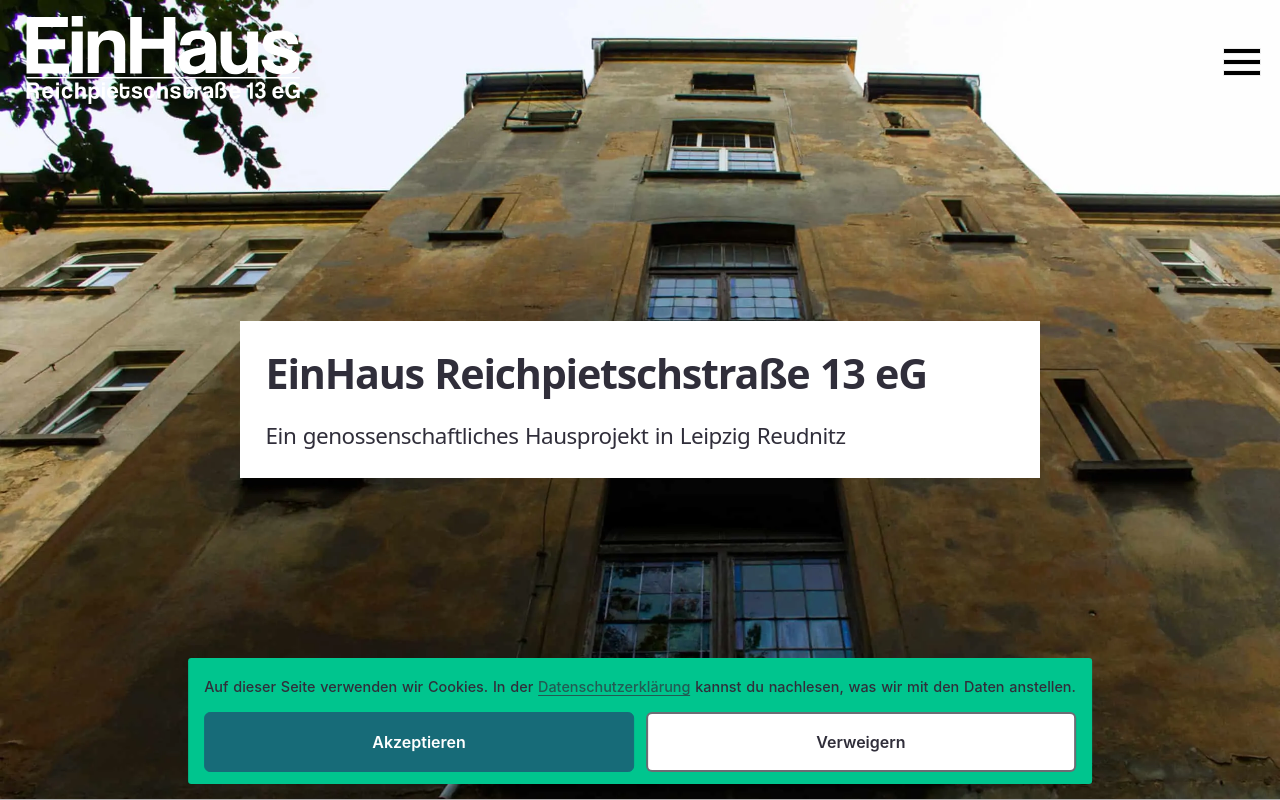
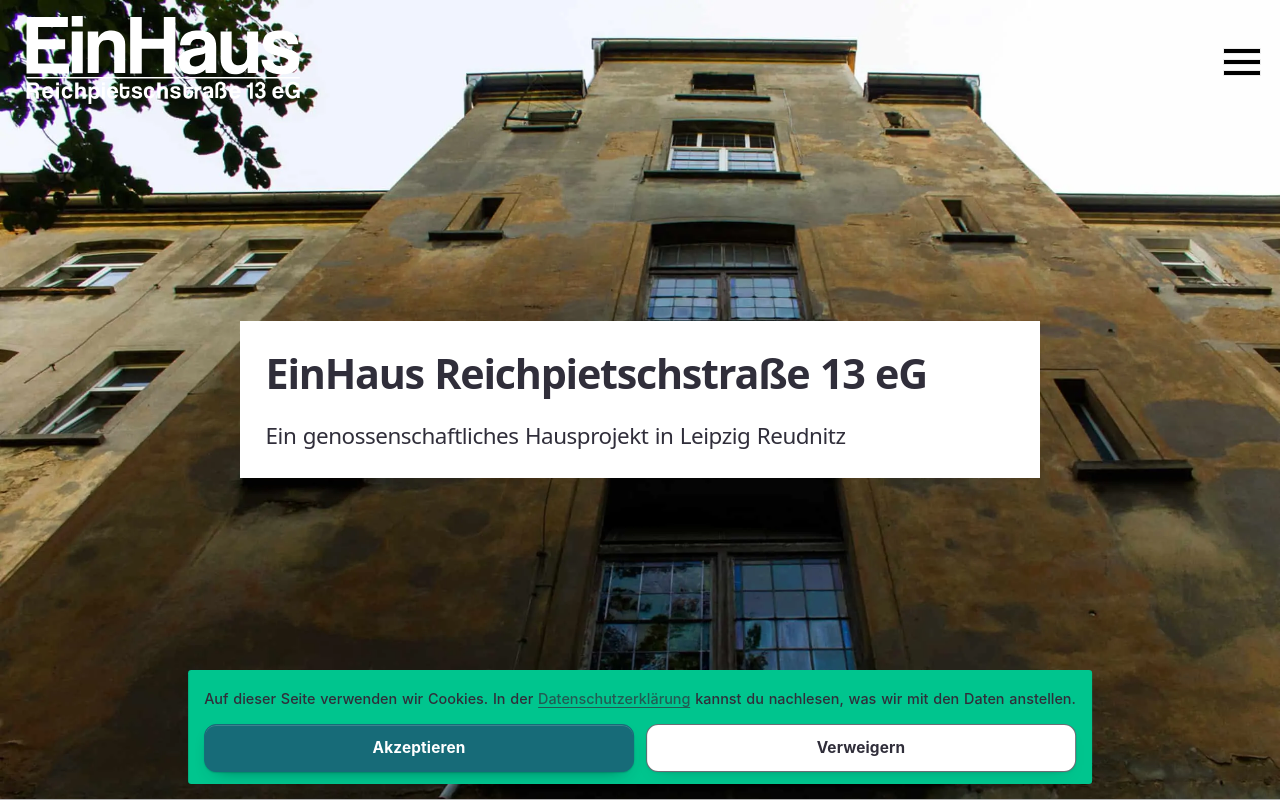
Before and after one commit to 3vincent/einhaus-leipzig, a Nuxt app: page /#bisher in a window 1280 px wide. Shown: the top 800 px of the page. Built offline with nearby package versions, Linux system fonts and the light colour scheme.

Commit message:
style: modernize shared button variants

```diff
--- a/app/assets/styles/general/basic-elements.scss
+++ b/app/assets/styles/general/basic-elements.scss
@@ -1,21 +1,27 @@
 @use 'variables';
 
 .link {
-  display: inline-block;
+  display: inline-flex;
+  align-items: center;
+  justify-content: center;
+  gap: 0.55rem;
 
   margin-top: 1.4rem;
   margin-right: 0.9rem;
   margin-bottom: 1.4rem;
   margin-left: 0px;
 
-  padding: 1rem 1.2rem;
+  min-height: 48px;
+  padding: 0.82rem 1.25rem;
   color: white;
-  border-radius: 6px;
+  border-radius: 12px;
   font-family: inherit;
-  font-weight: 600;
-  font-size: 1rem;
-  line-height: inherit;
+  font-weight: 650;
+  font-size: 0.96rem;
+  line-height: 1.2;
+  letter-spacing: 0.01em;
   text-align: center;
+  vertical-align: middle;
 
   min-width: 150px;
 
@@ -26,59 +32,114 @@
     background-color 160ms ease,
     border-color 160ms ease,
     box-shadow 160ms ease,
-    transform 160ms ease;
+    color 160ms ease,
+    transform 160ms cubic-bezier(0.2, 0.8, 0.2, 1);
 
   @media screen and (min-width: variables.$md) {
     margin-right: 1.4rem;
   }
 
   &.small {
-    padding: 0.5rem 0.6rem;
-    font-size: 0.8rem;
+    min-height: 40px;
+    min-width: 0;
+    padding: 0.58rem 0.85rem;
+    border-radius: 10px;
+    font-size: 0.84rem;
   }
 
   &.primary {
     color: white !important;
     background-color: var(--button-color);
-    border: 1px solid var(--button-color) !important;
+    border: 1px solid rgba(7, 57, 65, 0.32) !important;
+    box-shadow:
+      0 1px 1px rgba(6, 39, 44, 0.16),
+      0 7px 18px -12px rgba(6, 39, 44, 0.85),
+      inset 0 1px 0 rgba(255, 255, 255, 0.16);
 
-    &:hover,
-    &:focus-visible {
+    &:hover {
       background-color: var(--button-color-hover);
-      border-color: var(--button-color-hover) !important;
-      box-shadow: 0px 0px 0.4rem rgba(70, 161, 213, 50%);
-      box-shadow: 0px 0px 0.4rem rgba(79, 79, 79, 0.8);
+      border-color: rgba(5, 44, 51, 0.45) !important;
+      box-shadow:
+        0 2px 3px rgba(6, 39, 44, 0.18),
+        0 12px 24px -14px rgba(6, 39, 44, 0.9),
+        inset 0 1px 0 rgba(255, 255, 255, 0.18);
+      transform: translateY(-1px);
     }
 
     &:active {
       background-color: var(--button-color-active);
       border-color: var(--button-color-active) !important;
+      box-shadow:
+        0 1px 2px rgba(6, 39, 44, 0.2),
+        inset 0 1px 2px rgba(0, 0, 0, 0.12);
+      transform: translateY(0) scale(0.985);
     }
   }
 
   &.secondary {
     color: var(--main-text-color-dark) !important;
-    background-color: white;
-    border: 2px solid var(--main-text-color-semidark) !important;
+    background-color: rgba(255, 255, 255, 0.92);
+    border: 1px solid var(--button-secondary-border) !important;
+    box-shadow:
+      0 1px 2px rgba(31, 46, 48, 0.08),
+      0 7px 18px -14px rgba(31, 46, 48, 0.55),
+      inset 0 1px 0 rgba(255, 255, 255, 0.9);
 
     &:hover {
-      border-color: var(--main-text-color-dark);
-      box-shadow: 0px 0px 0.4rem rgba(90, 90, 90, 0.5);
-      background-color: rgba(232, 232, 232, 0.5);
+      color: #1d4045 !important;
+      background-color: var(--button-secondary-hover);
+      border-color: rgba(23, 107, 120, 0.42) !important;
+      box-shadow:
+        0 2px 3px rgba(31, 46, 48, 0.1),
+        0 11px 22px -14px rgba(31, 46, 48, 0.62),
+        inset 0 1px 0 white;
+      transform: translateY(-1px);
     }
 
-    &:focus-visible {
-      border-color: var(--main-text-color-dark) !important;
-      box-shadow: 0 0 0 3px rgba(9, 133, 205, 0.3);
+    &:active {
+      background-color: #e9efed;
+      box-shadow:
+        0 1px 2px rgba(31, 46, 48, 0.08),
+        inset 0 1px 2px rgba(31, 46, 48, 0.1);
+      transform: translateY(0) scale(0.985);
     }
   }
 
+  &:focus-visible {
+    outline: 3px solid var(--button-focus-ring);
+    outline-offset: 3px;
+  }
+
+  &:disabled,
+  &[aria-disabled='true'] {
+    cursor: not-allowed;
+    box-shadow: none;
+    filter: saturate(0.45);
+    opacity: 0.52;
+    transform: none;
+  }
+
   &.link-elevation {
-    transition: transform 233ms ease-in;
-    will-change: transform background-color;
+    box-shadow:
+      0 2px 3px rgba(6, 39, 44, 0.18),
+      0 14px 28px -16px rgba(6, 39, 44, 0.78),
+      inset 0 1px 0 rgba(255, 255, 255, 0.16);
+    will-change: transform;
 
     &:hover {
-      transform: translateY(-1px) scale(1.03);
+      transform: translateY(-2px);
+    }
+  }
+}
+
+@media (prefers-reduced-motion: reduce) {
+  .link {
+    transition: none;
+
+    &:hover,
+    &:active,
+    &.link-elevation:hover {
+      transform: none;
     }
   }
 }
```
